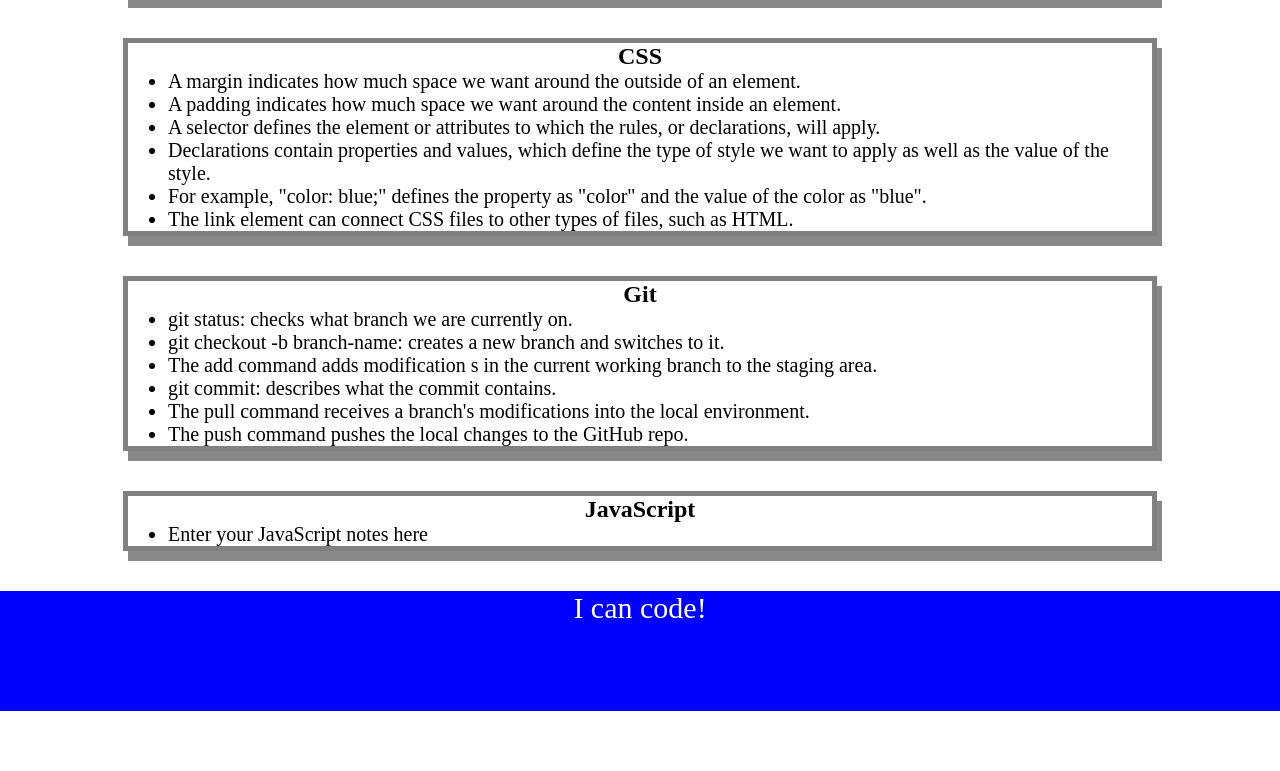
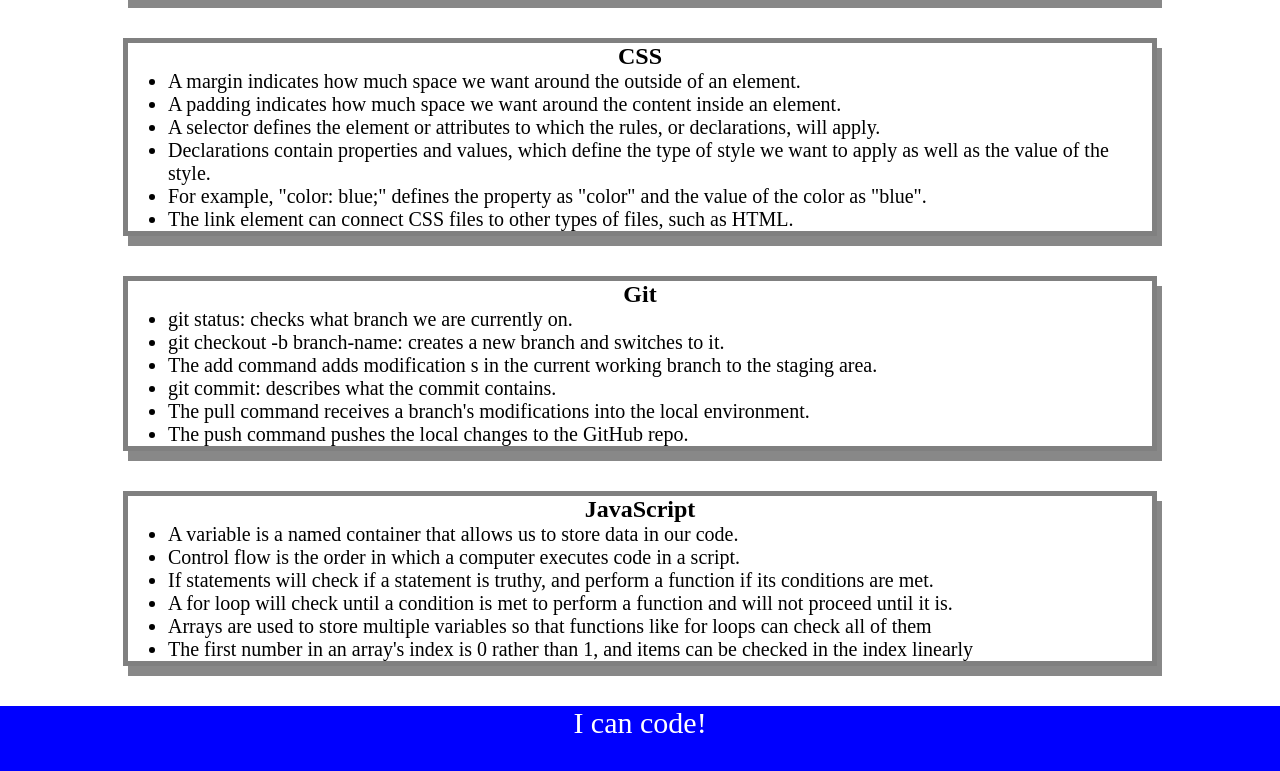
Before and after one commit to boamarant/prework-study-guide, a plain HTML site: page index.html in a window 1280 px wide. Shown: the part 337-1108 px from the top of the page. Before the commit the page ends 1048 px from the top, so only its background shows below. Drawn offline with Linux system fonts and the light colour scheme.

Commit message:
Update index.html

```diff
--- a/index.html
+++ b/index.html
@@ -52,7 +52,12 @@
       <section class="card" id="javascript-section">
         <h2>JavaScript</h2>
         <ul>
-          <li>Enter your JavaScript notes here</li>
+          <li>A variable is a named container that allows us to store data in our code.</li>
+          <li>Control flow is the order in which a computer executes code in a script.</li>
+          <li>If statements will check if a statement is truthy, and perform a function if its conditions are met.</li>
+          <li>A for loop will check until a condition is met to perform a function and will not proceed until it is.</li>
+          <li>Arrays are used to store multiple variables so that functions like for loops can check all of them</li>
+          <li>The first number in an array's index is 0 rather than 1, and items can be checked in the index linearly</li>
         </ul>
       </section>
     </main>
@@ -60,5 +65,6 @@
     <footer>
       <p>I can code!</p>
     </footer>
+    <script src="./assets/script.js"></script>
   </body>
 </html>
```
